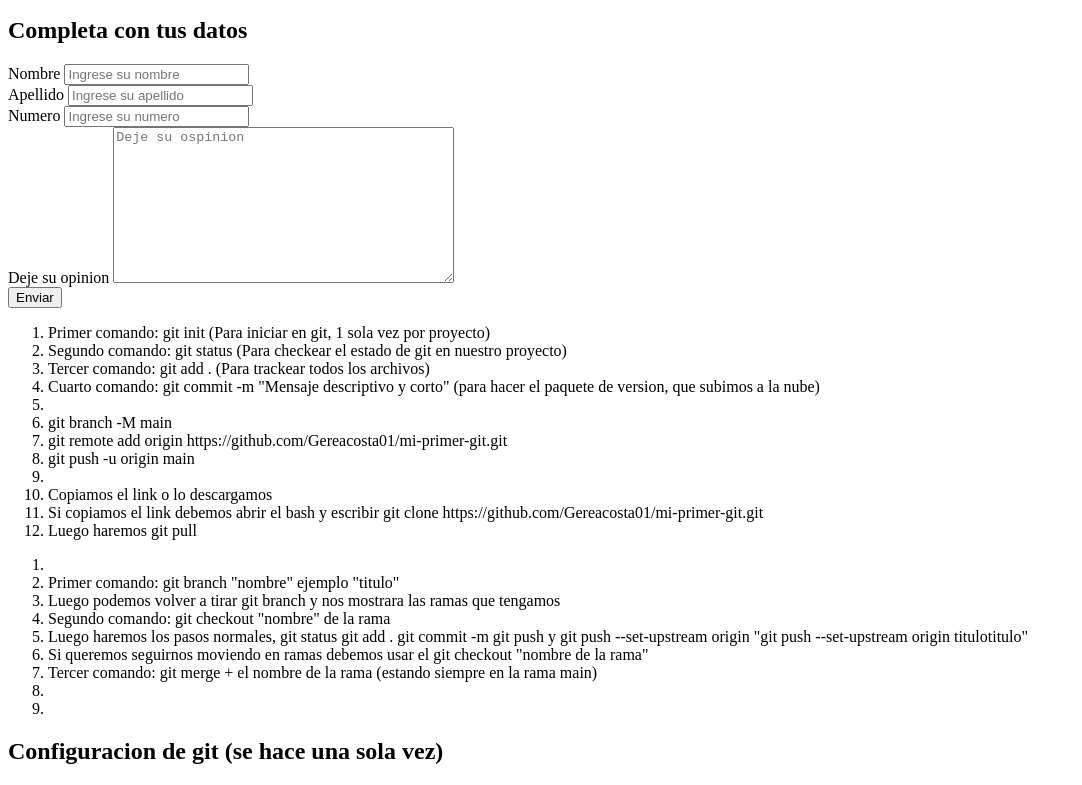
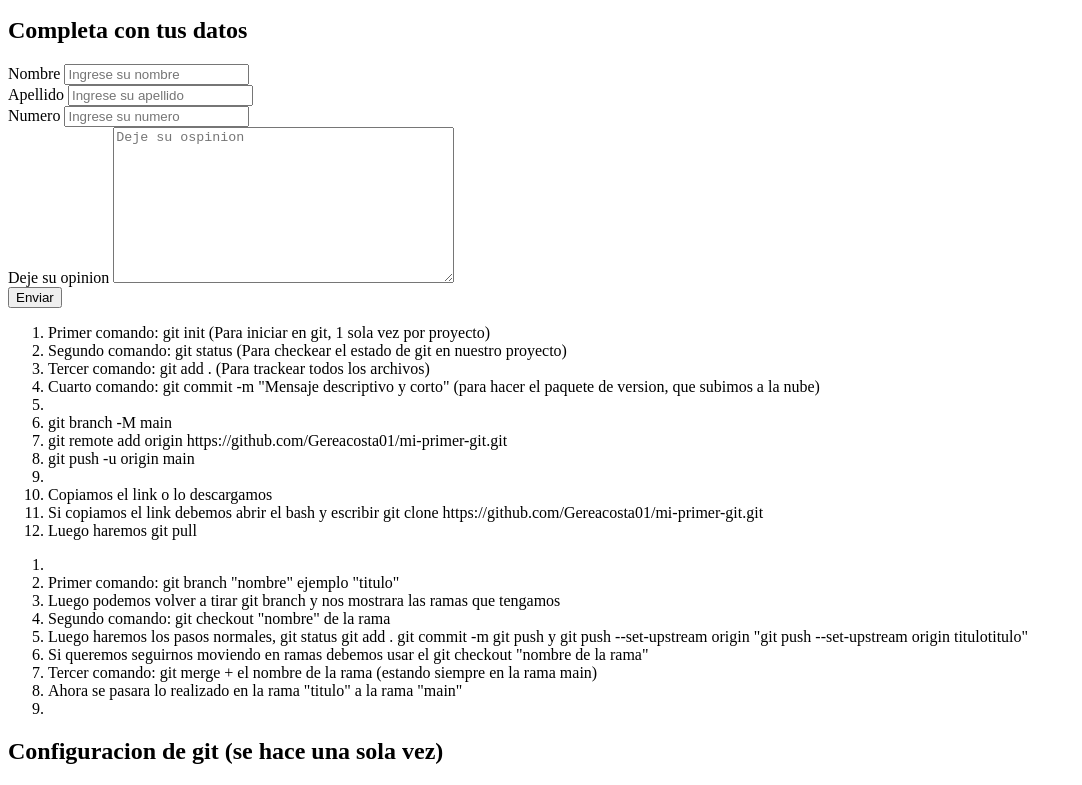
Before and after one commit to Gereacosta01/mi-primer-git, a plain HTML site: page index.html in a window 1280 px wide. Shown: the part 514-1299 px from the top of the page, without its empty margins (0-1082 px from the left). Drawn offline with Linux system fonts and the light colour scheme.

Commit message:
pasamos todo a la rama main

```diff
--- a/index.html
+++ b/index.html
@@ -70,7 +70,7 @@
             <li>Luego haremos los pasos normales, git status  git add . git commit -m git push y git push --set-upstream origin "git push --set-upstream origin titulotitulo"</li>
             <li>Si queremos seguirnos moviendo en ramas debemos usar el git checkout "nombre de la rama"</li>
             <li>Tercer comando: git merge + el nombre de la rama (estando siempre en la rama main)</li>
-            <li></li>
+            <li>Ahora se pasara lo realizado en la rama "titulo" a la rama "main"</li>
             <li></li>
         </ol>
     </div>
```
